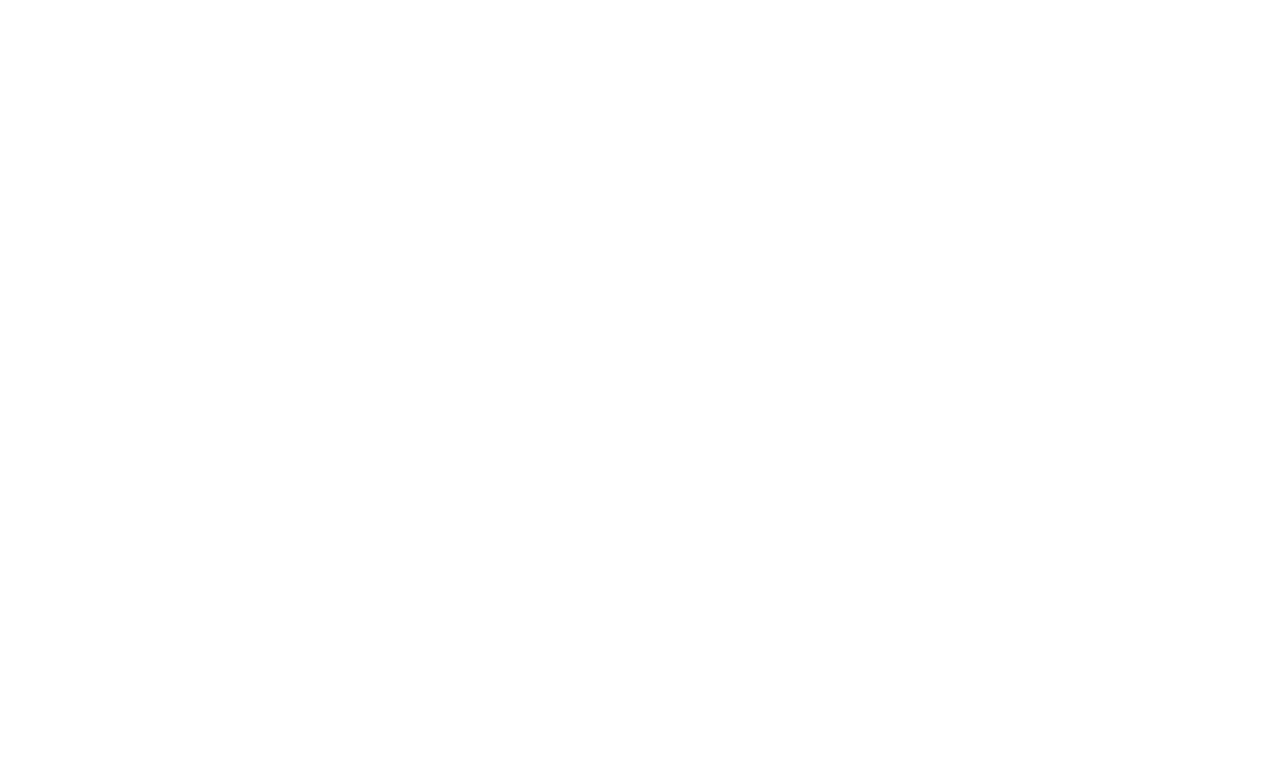
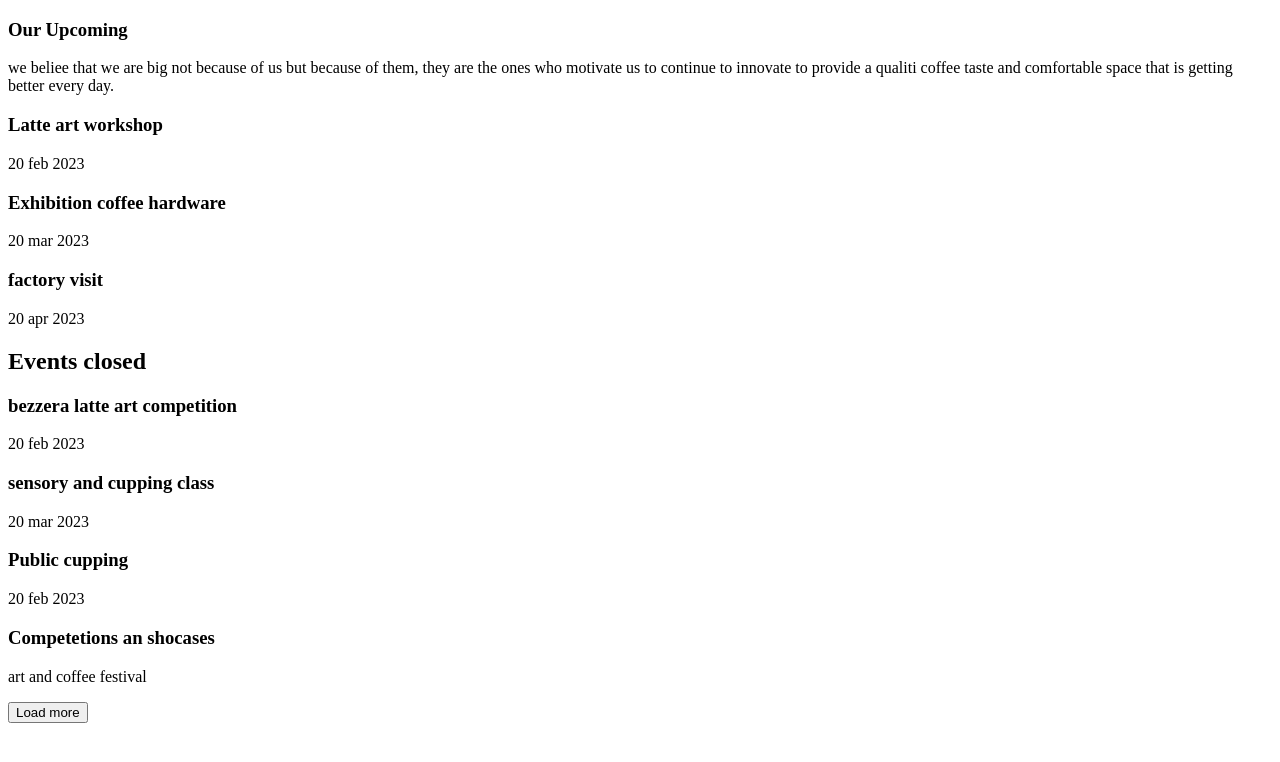
Before and after one commit to Nikas20/testTaskKorporatai, a plain HTML site: page index.html in a window 1280 px wide. Drawn offline with Linux system fonts and the light colour scheme.

Commit message:
add main of index

```diff
--- a/index.html
+++ b/index.html
@@ -1,11 +1,57 @@
 <!DOCTYPE html>
 <html lang="en">
-<head>
-    <meta charset="UTF-8">
-    <meta name="viewport" content="width=device-width, initial-scale=1.0">
+  <head>
+    <meta charset="UTF-8" />
+    <meta name="viewport" content="width=device-width, initial-scale=1.0" />
     <title>Document</title>
-</head>
-<body>
-
-</body>
+  </head>
+  <body>
+    <main>
+      <section>
+        <article>
+          <h1>Our Upcoming</h1>
+          <p>
+            we beliee that we are big not because of us but because of them,
+            they are the ones who motivate us to continue to innovate to provide
+            a qualiti coffee taste and comfortable space that is getting better
+            every day.
+          </p>
+        </article>
+        <article>
+          <div>
+            <h3>Latte art workshop</h3>
+            <p>20 feb 2023</p>
+          </div>
+          <div>
+            <h3>Exhibition coffee hardware</h3>
+            <p>20 mar 2023</p>
+          </div>
+          <div>
+            <h3>factory visit</h3>
+            <p>20 apr 2023</p>
+          </div>
+        </article>
+        <article>
+            <h2>Events closed</h2>
+            <div>
+                <h3>bezzera latte art competition</h3>
+                <p>20 feb 2023</p>
+            </div>
+            <div>
+                <h3>sensory and cupping class</h3>
+                <p>20 mar 2023</p>
+            </div>
+            <div>
+                <h3>Public cupping</h3>
+                <p>20 feb 2023</p>
+            </div>
+            <div>
+                <h3>Competetions an shocases</h3>
+                <p>art and coffee festival</p>
+            </div>
+        <button>Load more</button>
+        </article>
+      </section>
+    </main>
+  </body>
 </html>
```
